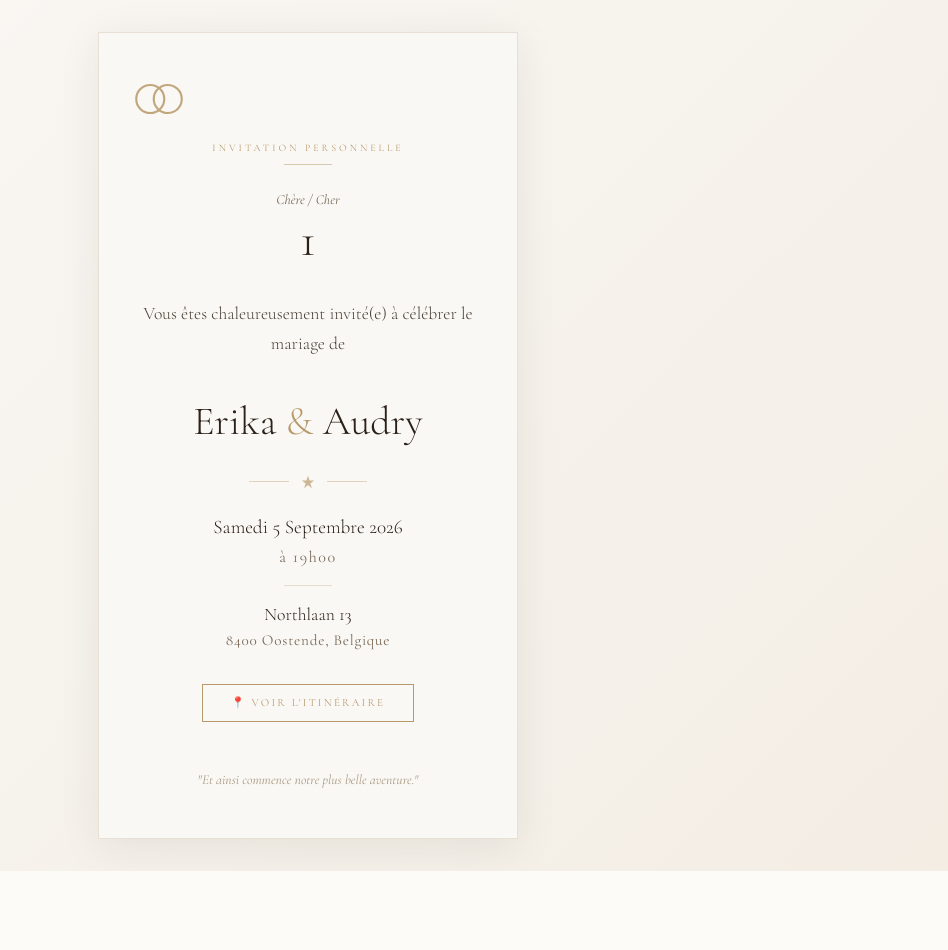
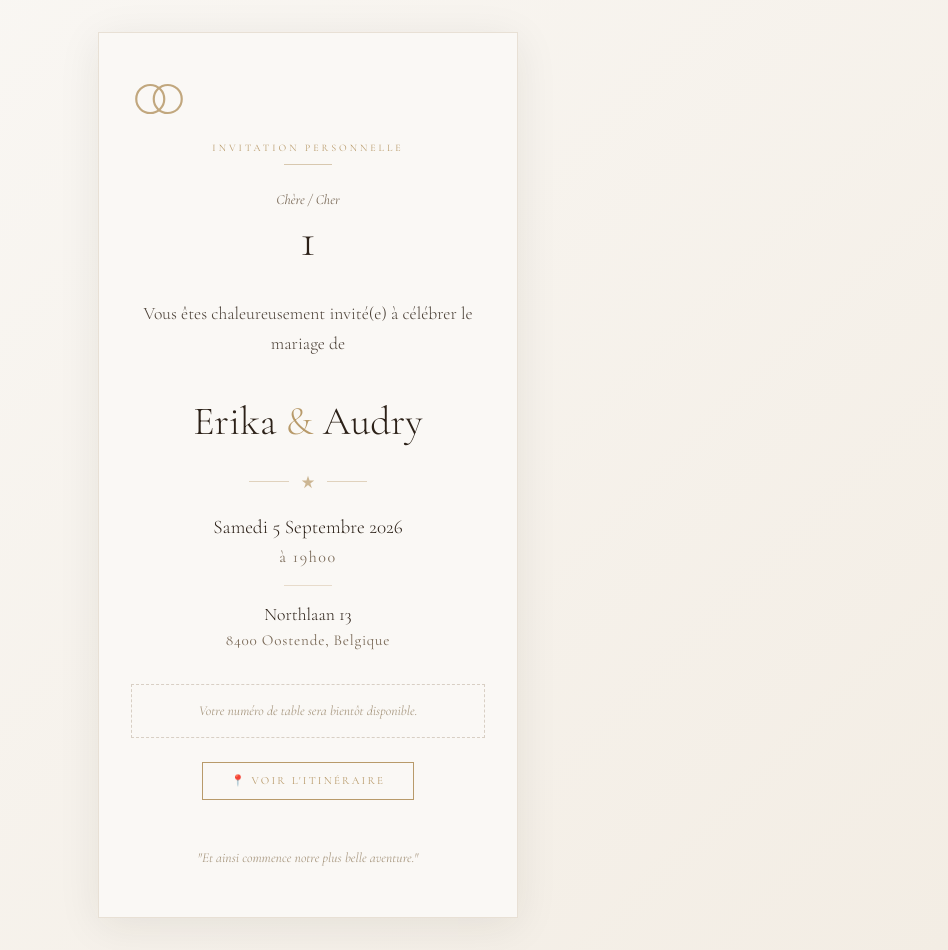
Before and after one commit to brayann-Ouandji/invitation-mariage, a Next.js app: page /invitation/1 in a window 1280 px wide. Shown: the whole page, without its empty margins (332-1280 px from the left). Before the commit the page ends 871 px from the top, so only its background shows below. Built offline with nearby package versions, Linux system fonts and the light colour scheme; no server answers; the database is empty.

Commit message:
modificaton contenu QR code

```diff
--- a/app/admin/page.tsx
+++ b/app/admin/page.tsx
@@ -4,7 +4,7 @@ import { useEffect, useState } from "react";
 const garamond = { fontFamily: "'Cormorant Garamond', serif" };
 const MOT_DE_PASSE = "ErikaetAudry"; //
 
-type RSVP = { id: number; nom: string; statut: string; createdAt: string };
+type RSVP = { id: number; nom: string; statut: string; table?: string | null; createdAt: string };
 type Message = { id: number; nom: string; message: string; createdAt: string };
 type Musique = { id: number; nom: string; musique: string; createdAt: string };
 
@@ -150,7 +150,7 @@ export default function AdminPage() {
                 <table style={{ width: "100%", borderCollapse: "collapse" }}>
                   <thead>
                     <tr style={{ background: "#f3ede4" }}>
-                      {["Nom", "Statut", "Date de réponse"].map((h) => (
+                      {["Nom", "Statut", "Table", "Date de réponse"].map((h) => (
                         <th key={h} style={{ padding: "12px 16px", textAlign: "left", fontSize: "10px", letterSpacing: "0.2em", textTransform: "uppercase", color: "#b89a6a", fontWeight: 400 }}>{h}</th>
                       ))}
                     </tr>
@@ -164,6 +164,27 @@ export default function AdminPage() {
                             {r.statut === "confirme" ? "✓ Confirmé" : "✕ Décliné"}
                           </span>
                         </td>
+                         <td style={{ padding: "12px 16px" }}> <input
+  type="text"
+  defaultValue={r.table ?? ""}
+  placeholder="—"
+  onBlur={async (e) => {
+    const val = e.target.value.trim();
+    if (val) {
+      await fetch("/api/admin/table", {
+        method: "POST",
+        headers: { "Content-Type": "application/json" },
+        body: JSON.stringify({ id: r.id, table: val }),
+      });
+    }
+  }}
+  style={{
+    width: "80px", border: "1px solid #d8cfc4", background: "transparent",
+    padding: "4px 8px", textAlign: "center", fontFamily: "'Cormorant Garamond', serif",
+    fontSize: "1rem", color: "#2c2118", outline: "none",
+  }}
+/>
+</td>
                         <td style={{ padding: "12px 16px", color: "#a89880", fontSize: "0.85rem" }}>{formatDate(r.createdAt)}</td>
                       </tr>
                     ))}
--- /dev/null
+++ b/app/api/admin/table/route.ts
@@ -0,0 +1,17 @@
+export const dynamic = "force-dynamic";
+import { NextRequest, NextResponse } from "next/server";
+import { prisma } from "@/lib/prisma";
+
+export async function POST(req: NextRequest) {
+  try {
+    const { id, table } = await req.json();
+    const rsvp = await prisma.rSVP.update({
+      where: { id },
+      data: { table },
+    });
+    return NextResponse.json({ success: true, rsvp });
+  } catch (error) {
+    console.error(error);
+    return NextResponse.json({ error: "Erreur serveur" }, { status: 500 });
+  }
+}
--- a/app/invitation/[nom]/page.tsx
+++ b/app/invitation/[nom]/page.tsx
@@ -1,6 +1,9 @@
 import type { Metadata } from "next";
+import { prisma } from "@/lib/prisma";
 
 type Props = { params: Promise<{ nom: string }> };
+
+export const dynamic = "force-dynamic";
 
 export async function generateMetadata({ params }: Props): Promise<Metadata> {
   const { nom } = await params;
@@ -13,6 +16,17 @@ export async function generateMetadata({ params }: Props): Promise<Metadata> {
 export default async function InvitationPage({ params }: Props) {
   const { nom } = await params;
   const nomDecoded = decodeURIComponent(nom);
+
+  // Cherche le RSVP en BDD pour récupérer la table
+  const rsvp = await prisma.rSVP.findFirst({
+    where: {
+      nom: { equals: nomDecoded, mode: "insensitive" },
+      statut: "confirme",
+    },
+    orderBy: { createdAt: "desc" },
+  });
+
+  const numeroTable = rsvp?.table ?? null;
 
   return (
     <>
@@ -50,15 +64,11 @@ export default async function InvitationPage({ params }: Props) {
             </svg>
           </div>
 
-          {/* Surtitre */}
           <p style={{ letterSpacing: "0.3em", fontSize: "10px", textTransform: "uppercase", color: "#b89a6a", marginBottom: "0.5rem" }}>
             Invitation personnelle
           </p>
-
-          {/* Séparateur */}
           <div style={{ width: "48px", height: "1px", background: "#b89a6a", opacity: 0.5, margin: "0 auto 1.5rem" }} />
 
-          {/* Nom de l'invité */}
           <p style={{ fontSize: "14px", color: "#7a6a58", marginBottom: "0.25rem", fontStyle: "italic" }}>
             Chère / Cher
           </p>
@@ -66,17 +76,14 @@ export default async function InvitationPage({ params }: Props) {
             {nomDecoded}
           </h1>
 
-          {/* Texte d'invitation */}
           <p style={{ fontSize: "1.1rem", fontWeight: 300, color: "#4a3f35", lineHeight: 1.7, marginBottom: "2rem" }}>
             Vous êtes chaleureusement invité(e) à célébrer le mariage de
           </p>
 
-          {/* Noms des mariés */}
           <h2 style={{ fontSize: "clamp(1.8rem, 7vw, 2.5rem)", fontWeight: 300, color: "#2c2118", marginBottom: "0.25rem" }}>
             Erika <span style={{ color: "#b89a6a" }}>&</span> Audry
           </h2>
 
-          {/* Séparateur étoile */}
           <div style={{ margin: "1.5rem auto", display: "flex", alignItems: "center", justifyContent: "center", gap: "12px" }}>
             <div style={{ height: "1px", width: "40px", background: "#b89a6a", opacity: 0.4 }} />
             <svg width="14" height="14" viewBox="0 0 18 18" fill="none">
@@ -85,7 +92,6 @@ export default async function InvitationPage({ params }: Props) {
             <div style={{ height: "1px", width: "40px", background: "#b89a6a", opacity: 0.4 }} />
           </div>
 
-          {/* Date & lieu */}
           <div style={{ marginBottom: "1rem" }}>
             <p style={{ fontSize: "1.2rem", fontWeight: 300, color: "#2c2118", marginBottom: "0.25rem" }}>
               Samedi 5 Septembre 2026
@@ -100,7 +106,34 @@ export default async function InvitationPage({ params }: Props) {
             <p style={{ fontSize: "0.95rem", color: "#7a6a58", letterSpacing: "0.05em" }}>8400 Oostende, Belgique</p>
           </div>
 
-          {/* Bouton Maps */}
+          {/* Numéro de table */}
+          {numeroTable ? (
+            <div style={{
+              margin: "1.5rem 0",
+              padding: "1.5rem",
+              border: "1px solid #b89a6a",
+              background: "#f3ede4",
+            }}>
+              <p style={{ fontSize: "10px", letterSpacing: "0.3em", textTransform: "uppercase", color: "#b89a6a", marginBottom: "0.5rem" }}>
+                Votre table
+              </p>
+              <p style={{ fontSize: "3rem", fontWeight: 300, color: "#2c2118", lineHeight: 1 }}>
+                {numeroTable}
+              </p>
+            </div>
+          ) : (
+            <div style={{
+              margin: "1.5rem 0",
+              padding: "1rem",
+              border: "1px dashed #d8cfc4",
+              background: "#faf8f5",
+            }}>
+              <p style={{ fontSize: "0.85rem", fontStyle: "italic", color: "#a89880" }}>
+                Votre numéro de table sera bientôt disponible.
+              </p>
+            </div>
+          )}
+
           <a
             href="https://www.google.com/maps/dir/?api=1&destination=Northlaan+13,+8400+Oostende,+Belgium"
             target="_blank"
@@ -122,7 +155,6 @@ export default async function InvitationPage({ params }: Props) {
             📍 Voir l'itinéraire
           </a>
 
-          {/* Note de bas */}
           <p style={{ fontSize: "0.85rem", fontStyle: "italic", color: "#a89880", marginTop: "1rem" }}>
             "Et ainsi commence notre plus belle aventure."
           </p>
--- a/lib/prisma.ts
+++ b/lib/prisma.ts
@@ -5,7 +5,14 @@ const globalForPrisma = globalThis as unknown as {
 };
 
 export const prisma =
-  globalForPrisma.prisma ?? new PrismaClient();
+  globalForPrisma.prisma ??
+  new PrismaClient({
+    datasources: {
+      db: {
+        url: process.env.DATABASE_URL,
+      },
+    },
+  });
 
 if (process.env.NODE_ENV !== "production") {
   globalForPrisma.prisma = prisma;
```
Also changed, not shown: 1 other file (tests, documents, lock files or other folders).
